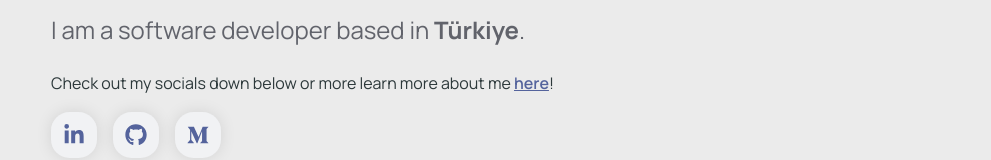
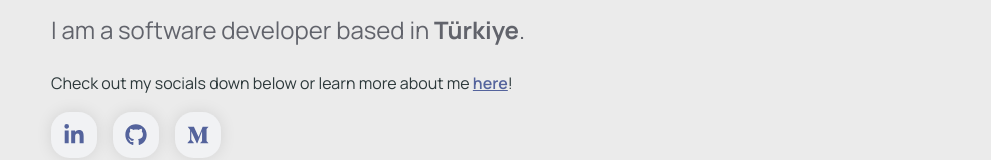
Before and after one commit to emirhalici/personal_page, a React (Vite) app: page / in a window 1280 px wide. Shown: the part 178-338 px from the top of the page, without its empty margins (289-1280 px from the left). Built offline with nearby package versions, Linux system fonts and the light colour scheme; a web font is replaced by a local one.

Commit message:
Update HomePage.tsx
Fix typo

```diff
--- a/src/pages/HomePage/HomePage.tsx
+++ b/src/pages/HomePage/HomePage.tsx
@@ -11,7 +11,7 @@ export default function HomePage() {
         I am a software developer based in <b>Türkiye</b>.
       </TextSubtitle>
       <p>
-        Check out my socials down below or more learn more about me{' '}
+        Check out my socials down below or learn more about me{' '}
         <Link to={routeNames.about.path}> here</Link>!
       </p>
       <SocialLinks />
```
